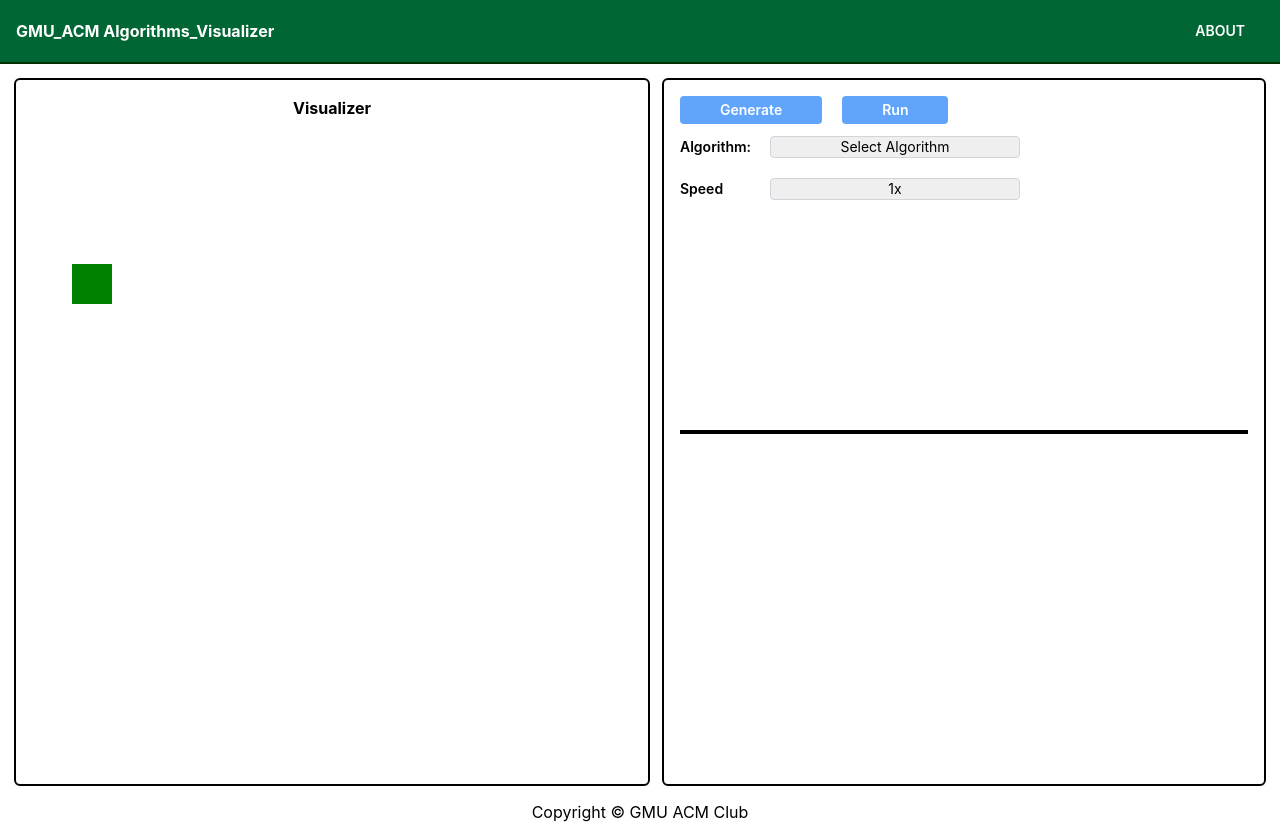
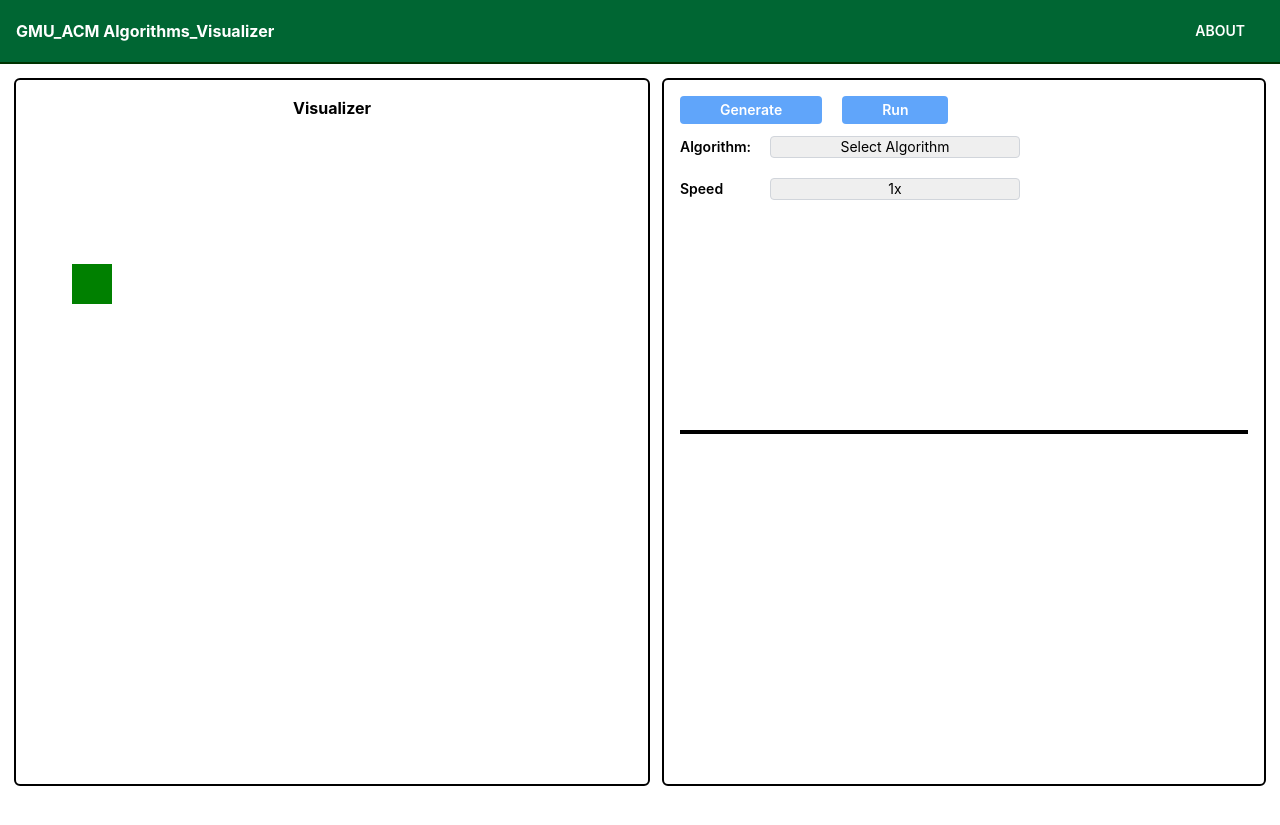
Before and after one commit to StoicNeutron/GMU_ACM, a Next.js app in the folder web/: page /home in a window 1280 px wide. After the commit the page ends 800 px from the top, so only its background shows below. Built offline with nearby package versions, Linux system fonts and the light colour scheme.

Commit message:
Update index.tsx

```diff
--- a/web/src/pages/home/index.tsx
+++ b/web/src/pages/home/index.tsx
@@ -24,9 +24,6 @@ function Page<NextPageWithLayout>() {
           <Controller />
         </Flex>
       </Flex>
-      <footer style={{ marginTop: 'auto' }}>
-        <Text align="center">Copyright &copy; GMU ACM Club</Text>
-      </footer>
     </>
   );
 }
```
